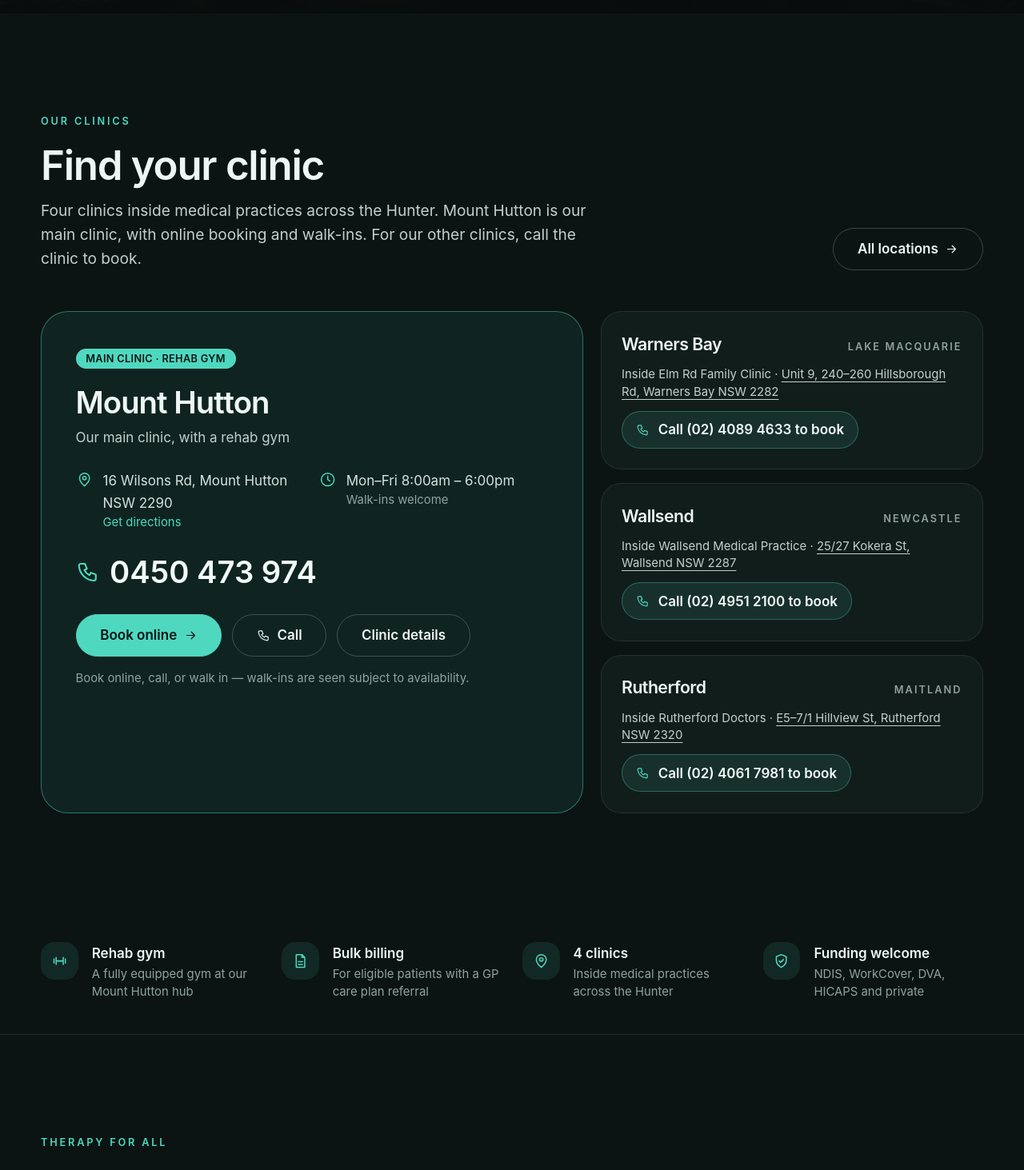
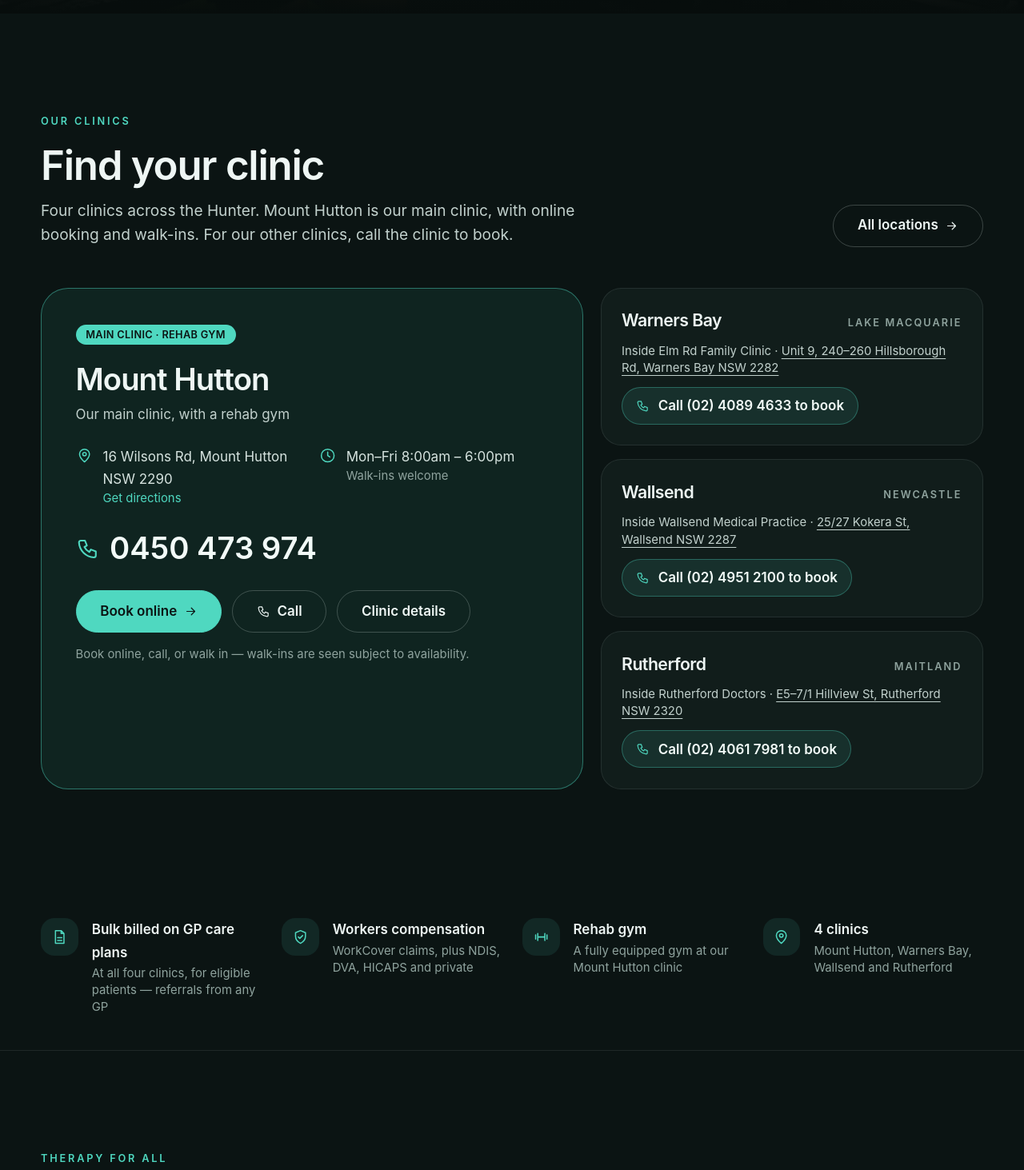
Before and after one commit to Trackrecord-pixel/Therapy4all, a Next.js app: page / in a window 1280 px wide. Shown: the part 851-2314 px from the top of the page at 80% size. Built offline with nearby package versions, Linux system fonts and the light colour scheme; grey boxes are pictures that could not be loaded.

Commit message:
Homepage: bulk billing + WorkCover first

```diff
--- a/app/page.tsx
+++ b/app/page.tsx
@@ -14,10 +14,10 @@ import { faqs, team } from "@/lib/site";
 // Ahpra: no testimonials, outcome claims, "specialist"/"expert" wording or unsourced stats.
 
 const trust: { icon: IconName; title: string; text: string }[] = [
-  { icon: "strength", title: "Rehab gym", text: "A fully equipped gym at our Mount Hutton hub" },
-  { icon: "doc", title: "Bulk billing", text: "For eligible patients with a GP care plan referral" },
-  { icon: "pin", title: "4 clinics", text: "Inside medical practices across the Hunter" },
-  { icon: "shield", title: "Funding welcome", text: "NDIS, WorkCover, DVA, HICAPS and private" },
+  { icon: "doc", title: "Bulk billed on GP care plans", text: "At all four clinics, for eligible patients — referrals from any GP" },
+  { icon: "shield", title: "Workers compensation", text: "WorkCover claims, plus NDIS, DVA, HICAPS and private" },
+  { icon: "strength", title: "Rehab gym", text: "A fully equipped gym at our Mount Hutton clinic" },
+  { icon: "pin", title: "4 clinics", text: "Mount Hutton, Warners Bay, Wallsend and Rutherford" },
 ];
 
 const forEveryone: { icon: IconName; title: string; text: string; href: string }[] = [
@@ -57,7 +57,7 @@ export default function HomePage() {
               <p className="eyebrow">Our clinics</p>
               <h2 className="mt-4 text-4xl sm:text-5xl">Find your clinic</h2>
               <p className="mt-4 max-w-2xl text-lg text-ink-600">
-                Four clinics inside medical practices across the Hunter. Mount Hutton is our main clinic, with online
+                Four clinics across the Hunter. Mount Hutton is our main clinic, with online
                 booking and walk-ins. For our other clinics, call the clinic to book.
               </p>
             </div>
```
